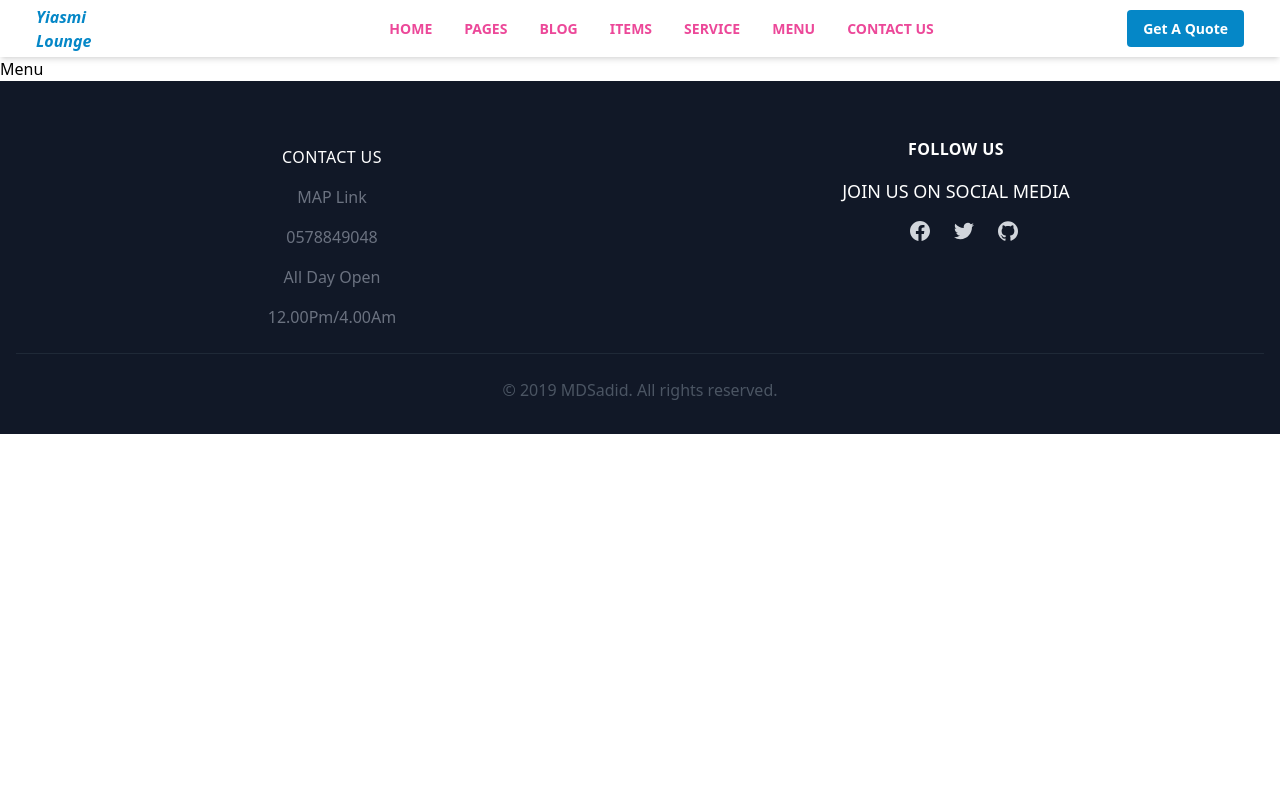
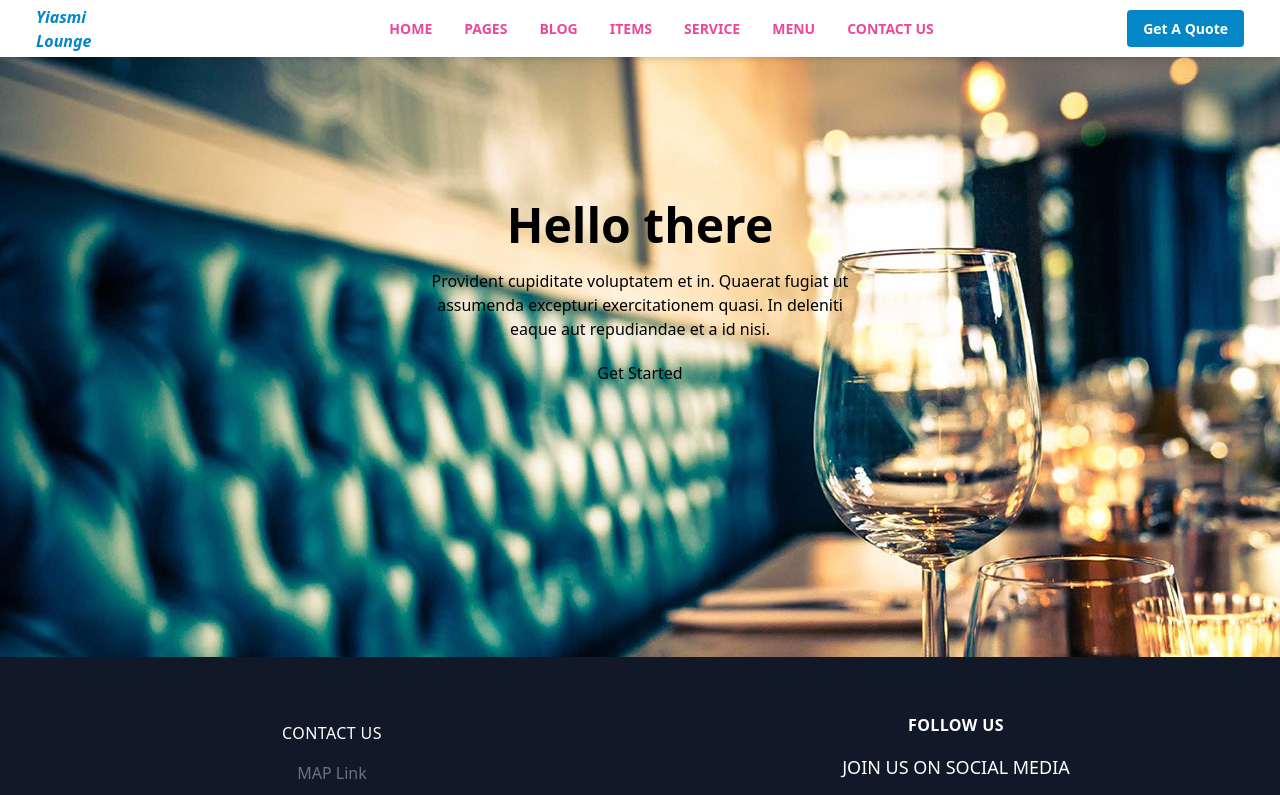
Before and after one commit to MDSadid-git/yiasemi_client, a React (Vite) app: page /menu in a window 1280 px wide. Shown: the top 795 px of the page. Built offline with nearby package versions, Linux system fonts and the light colour scheme.

Commit message:
Page cover section area done

```diff
--- a/src/Component/Pages/Menu/Menu.jsx
+++ b/src/Component/Pages/Menu/Menu.jsx
@@ -1,13 +1,14 @@
 import React from "react";
 import { Helmet } from "react-helmet-async";
-
+import PageCover from "../Shared/PageCover/PageCover";
+import sectionImageHeader from "../../Assets/menu/banner3.jpg";
 const Menu = () => {
   return (
     <div>
       <Helmet>
         <title>Yiasemi Lounge \ Menu</title>
       </Helmet>
-      Menu
+      <PageCover coverImg={sectionImageHeader} />
     </div>
   );
 };
--- a/src/Component/Pages/Shared/PageCover/PageCover.jsx
+++ b/src/Component/Pages/Shared/PageCover/PageCover.jsx
@@ -1,7 +1,29 @@
 import React from "react";
 
-const PageCover = () => {
-  return <div>Page Cover</div>;
+const PageCover = ({ coverImg }) => {
+  return (
+    <div>
+      <div
+        className="hero md:h-[600px] h[400px]"
+        style={{
+          backgroundImage: `url(${coverImg})`,
+        }}
+      >
+        <div className="hero-overlay bg-opacity-60"></div>
+        <div className="flex justify-center md:pt-36 pt-5 text-center">
+          <div className="max-w-md">
+            <h1 className="mb-5 text-5xl font-bold">Hello there</h1>
+            <p className="mb-5">
+              Provident cupiditate voluptatem et in. Quaerat fugiat ut assumenda
+              excepturi exercitationem quasi. In deleniti eaque aut repudiandae
+              et a id nisi.
+            </p>
+            <button className="btn btn-primary">Get Started</button>
+          </div>
+        </div>
+      </div>
+    </div>
+  );
 };
 
 export default PageCover;
```
